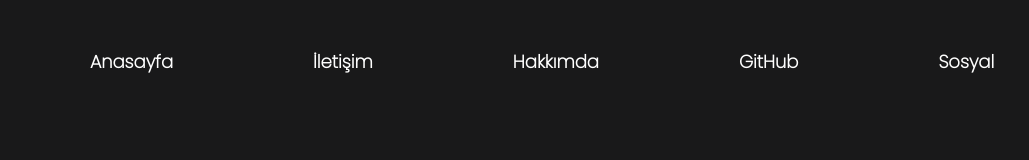
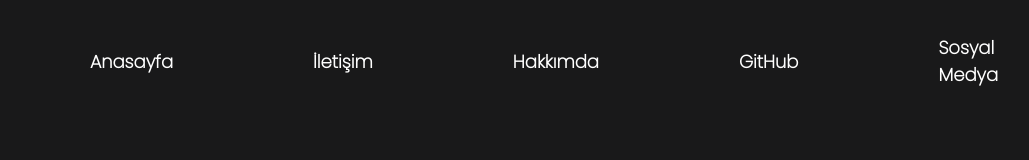
Before and after one commit to ahmeetcakmak/ahmetcakmakeducation.github.io, a plain HTML site: page index.html in a window 1280 px wide. Shown: the top 160 px of the page, without its empty margins (208-1237 px from the left). Drawn offline with nearby package versions, Linux system fonts and the light colour scheme; a script that the page names is missing.

Commit message:
Update index.html

```diff
--- a/index.html
+++ b/index.html
@@ -25,7 +25,7 @@
                 <div class="nav-a"><li><a id="iletisim" class="" href="#"><strong>İletişim</strong></a></li></div>
                 <div class="nav-a"><li><a id="hakkimda" class="" href="#"><strong>Hakkımda</strong></a></li></div>
                 <div class="nav-a"><li><a id="Github" class="" target="_blank" href="https://github.com/ahmetcakmakeducation"><strong>GitHub</strong></a></li></div>
-                <div class="nav-a"><li><a id="sosyal" class="" href="#"><strong>Sosyal</strong></a></li></div>
+                <div class="nav-a"><li><a id="sosyal" class="" href="#"><strong>Sosyal Medya</strong></a></li></div>
 
             </ul>
 
```
